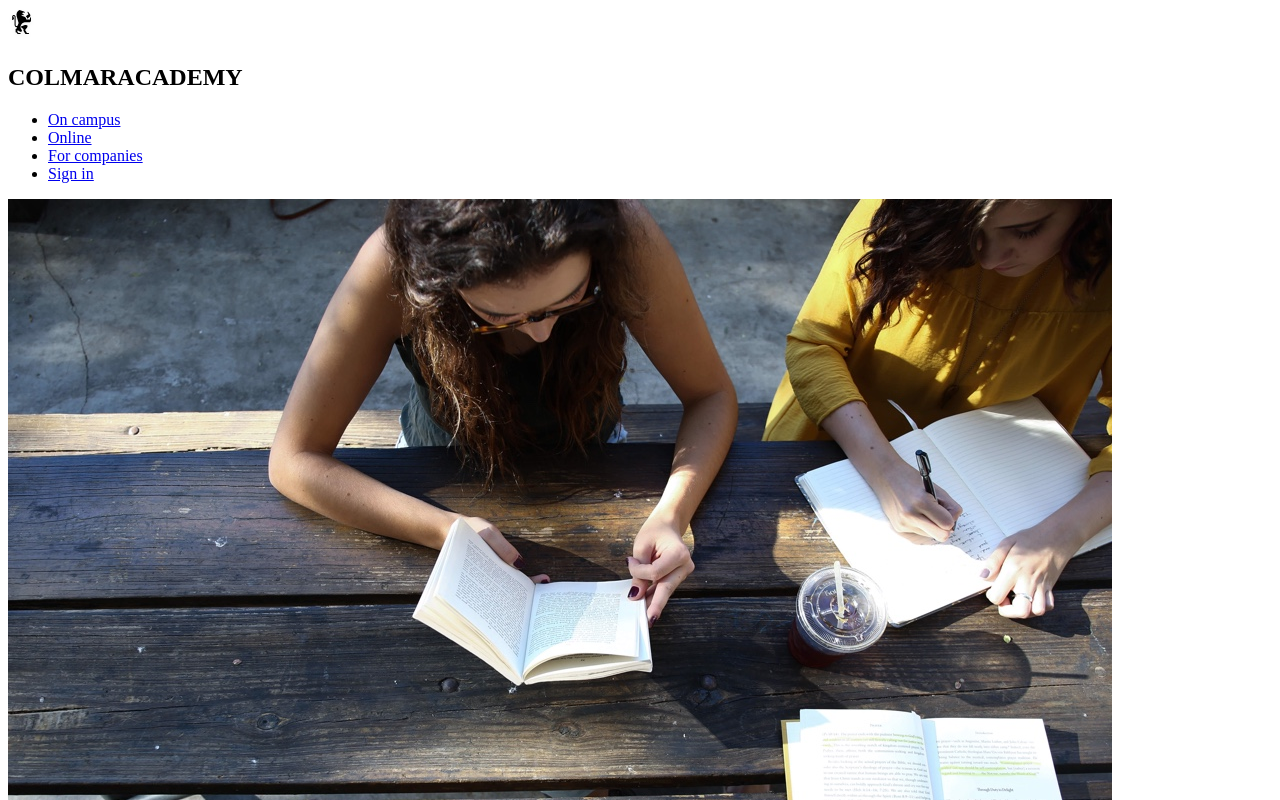
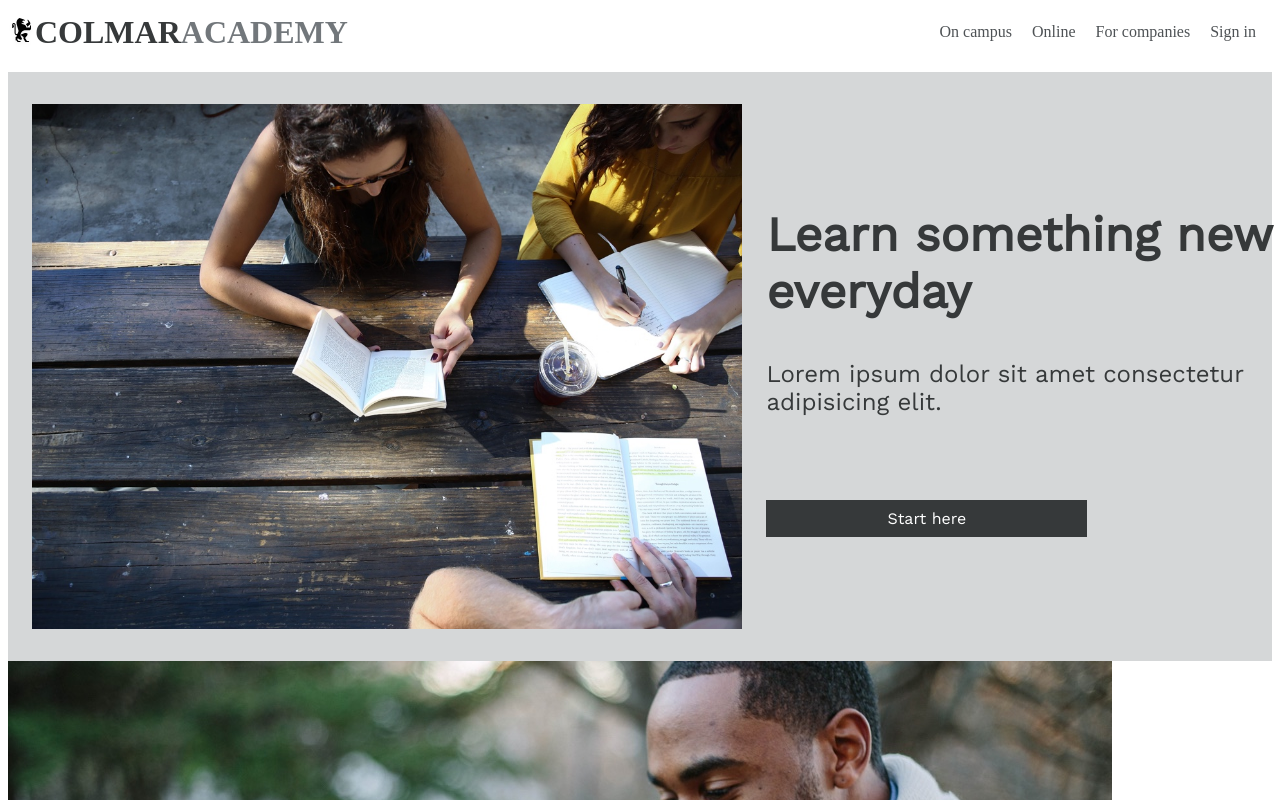
Before and after one commit to Lottaltz/Colmar-project, a plain HTML site: page index.html in a window 1280 px wide. Shown: the top 800 px of the page. Drawn offline with nearby package versions, Linux system fonts and the light colour scheme.

Commit message:
add style to navbar&hero section

```diff
--- a/index.html
+++ b/index.html
@@ -3,30 +3,31 @@
 <head>
     <meta charset="UTF-8">
     <meta name="viewport" content="width=], initial-scale=1.0">
-    <title>Document</title>
+    <title>Colmar Academy</title>
+    <link rel="stylesheet" href="style.css">
 </head>
 <body>
     <header>
         <nav class="navbar">
             <div class="nav-logo">
                 <img src="/images/ic-logo.svg" alt="Colmar Academy Logo">
+                <a href="#">
                 <h1>COLMAR<span>ACADEMY</span></h1>
+                </a>
             </div>
             <div class="nav-menu">
                 <ul>
-                    <li><a href="#">On campus</a></li>
-                    <li><a href="#">Online</a></li>
-                    <li><a href="#">For companies</a></li>
-                    <li><a href="#">Sign in</a></li>
+                    <li class="nav-menu"><a href="#">On campus</a></li>
+                    <li class="nav-menu"><a href="#">Online</a></li>
+                    <li class="nav-menu"><a href="#">For companies</a></li>
+                    <li class="nav-menu"><a href="#">Sign in</a></li>
                 </ul>
             </div>
         </nav>
     </header>
     <main>
         <section class="hero">
-            <div class="hero-banner">
                 <img src="/images/banner.jpg" alt="Hero Banner">
-            </div>
             <div class="hero-title">
                 <h2>Learn something new everyday</h2>
                 <p>Lorem ipsum dolor sit amet consectetur adipisicing elit.</p>
--- /dev/null
+++ b/style.css
@@ -0,0 +1,98 @@
+/* Import Font */
+@import url('https://fonts.googleapis.com/css2?family=Work+Sans:wght@100;200;400&display=swap');
+/* font-family: 'Work Sans', sans-serif; */
+*{
+    box-sizing: border-box;
+}
+html{
+    width: 100vw;
+    height: 100vh;
+}
+
+main{
+    width: 100%;
+    display: flex;
+    flex-direction: column;
+    font-family: 'Work Sans', sans-serif;
+    color: #4e5255;
+}
+
+/* Navigation Bar */
+.navbar{
+    width: 100%;
+    height: 64px;
+    background-color: #fff;
+    display: flex;
+    padding: auto 24px;
+    flex-direction: row;
+    justify-content: space-between;
+    align-items: center;
+    position: fixed;
+    top: 0;
+    z-index: 1;
+}
+.nav-logo{
+    display: flex;
+}
+h1{
+    font-size: 2rem;
+    color: #36393a;
+}
+h1 span{
+    color: #72777b;
+}
+.nav-menu{
+    list-style-type: none;
+    padding-right: 16px;
+    display: inline-flex;
+    justify-content: space-between;
+    align-items: center;
+}
+a{
+    text-decoration: none;
+    color: #4e5255;
+}
+.nav-menu a:hover{
+    border-bottom: 2px solid #36393a;
+    font-style: italic;
+}
+.hero{
+    width: 100%;
+    margin-top: 64px;
+    display: flex;
+    justify-content: space-between;
+    align-items: center;
+    background-color: #d5d7d8;
+
+}
+.hero img{
+    width: 60%;
+    padding: 32px 24px;
+}
+.hero-title{
+    width: 40%;
+    height: 400px;
+    color: #36393a;
+    text-align: left;
+}
+.hero-title h2{
+    font-size: 3rem;
+    font-style: bold;
+}
+.hero-title p{
+    font-size: 1.5rem;
+}
+.hero-title a{
+    font: 1.2rem;
+    padding: 8px 120px;
+    text-align: center;
+    color: #fff;
+    border: 1px solid #36393a;
+    background-color: #36393a;
+    position: absolute;
+    top: 500px;
+
+}
+.hero-title a:hover{
+    background-color: #535859;
+}
```
